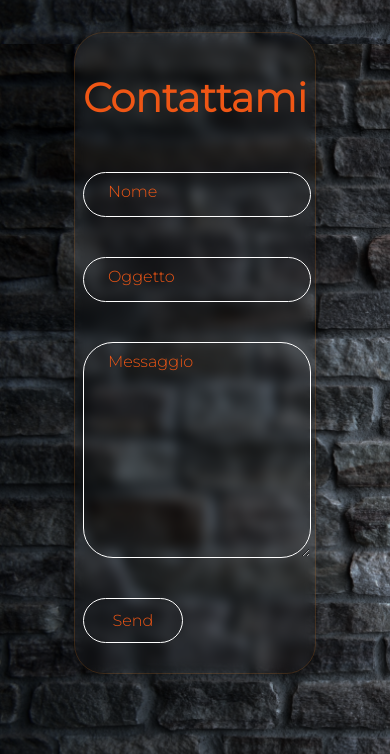
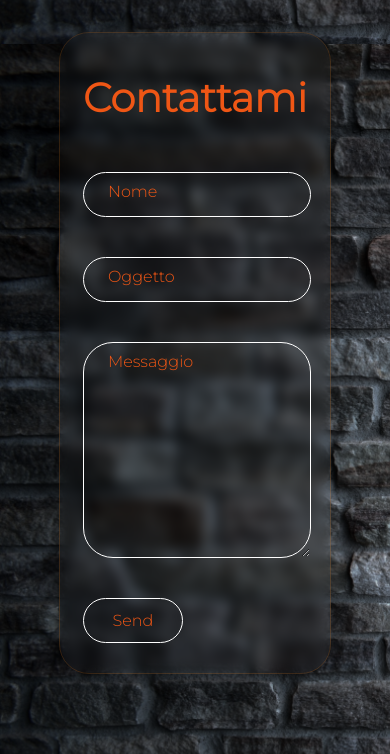
Before and after one commit to Flowers115/NewSite, a plain HTML site: page index.html in a window 390 px wide. Shown: the part 3332-4086 px from the top of the page. Drawn offline with Linux system fonts and the light colour scheme; a web font is replaced by a local one.

Commit message:
add file

```diff
--- a/style.css
+++ b/style.css
@@ -500,7 +500,7 @@ input[type="submit"]:hover {
 
   .glassContact {
     width: 100%;
-    max-width: 200px;
+    max-width: 230px;
   }
 
 form {
@@ -511,6 +511,10 @@ form {
   .contatti {
     display: flex;
     flex-direction: column;
+  }
+
+  .contact {
+    margin: 0 20px;
   }
 
   input[type="submit"] {
```
